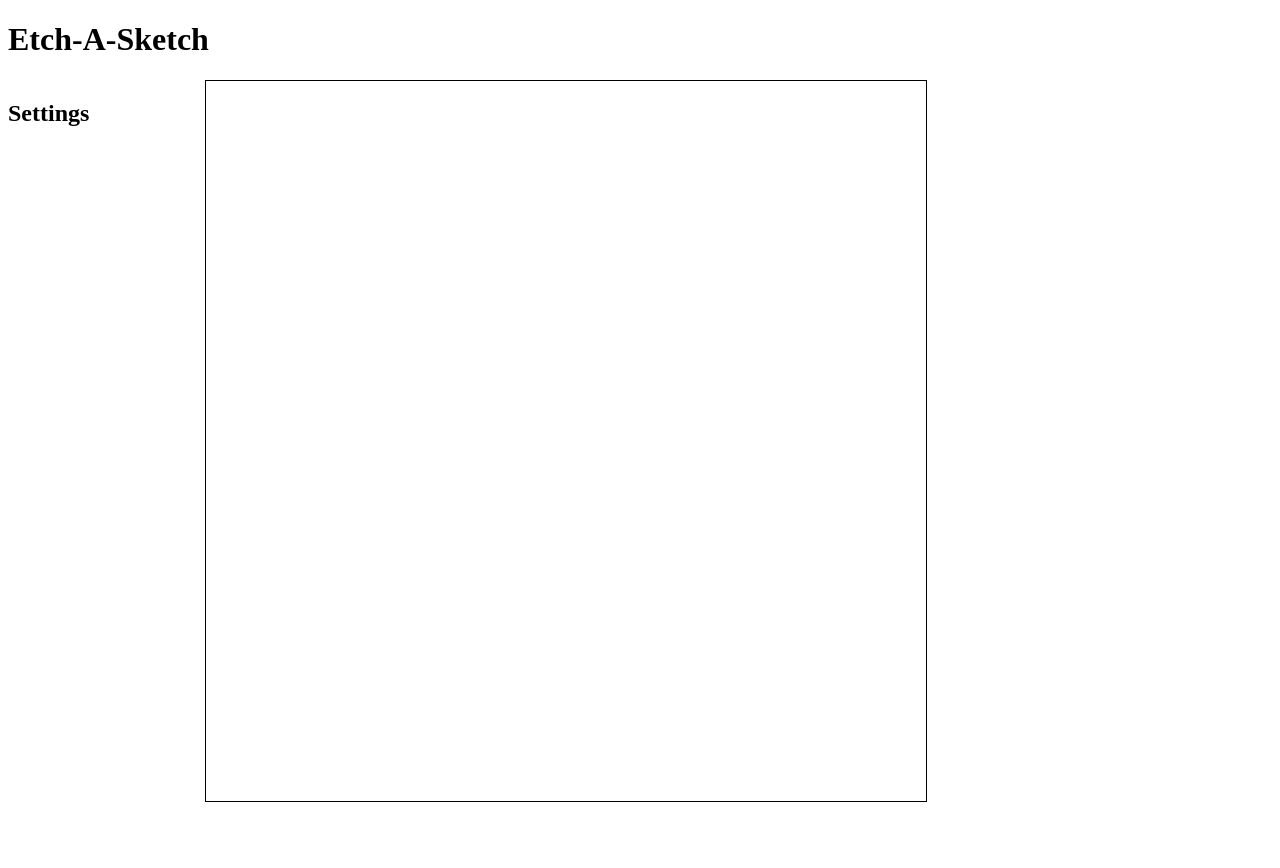
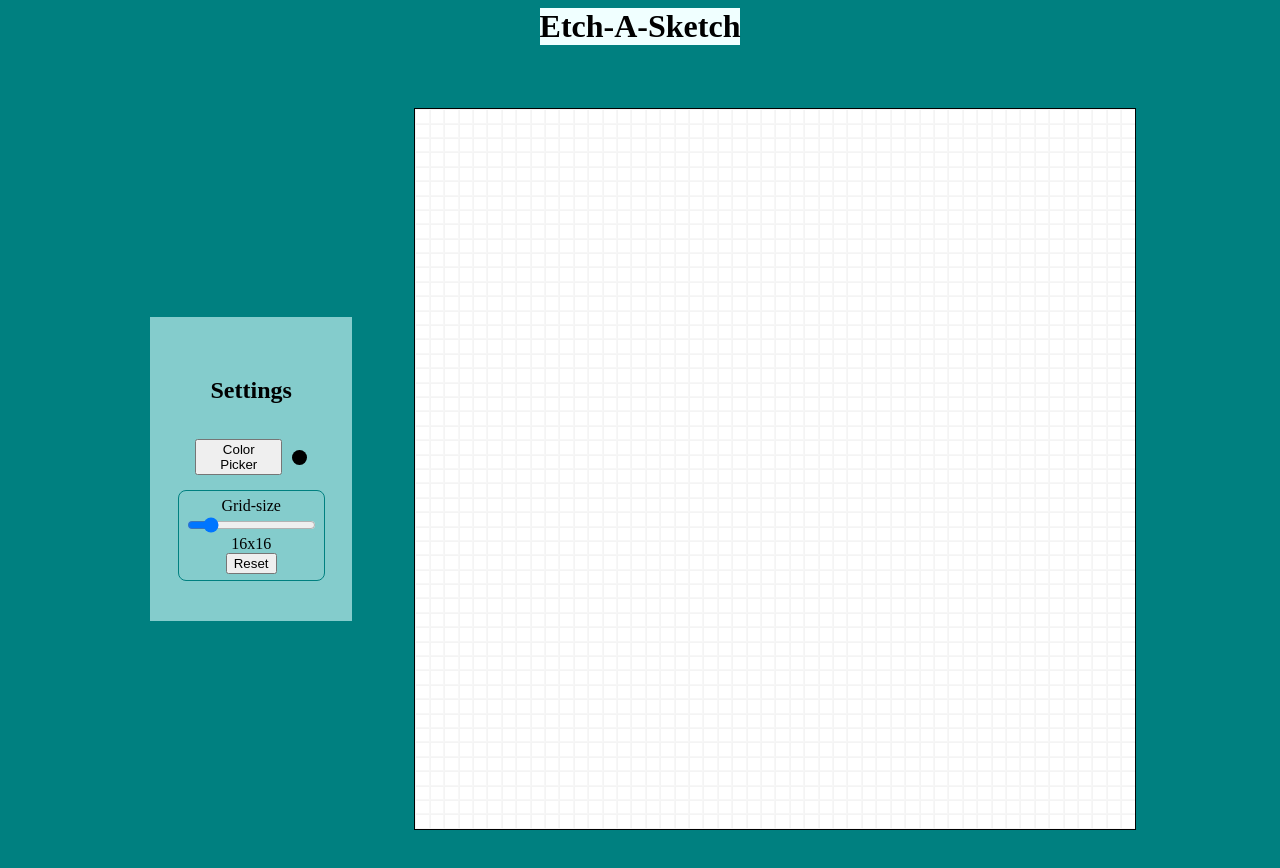
Before and after one commit to Theodorus-VII/etch-a-sketch, a plain HTML site: page index.html in a window 1280 px wide. Before the commit the page ends 810 px from the top, so only its background shows below. Drawn offline with Linux system fonts and the light colour scheme.

Commit message:
added resizable grid and updated UI

```diff
--- a/index.html
+++ b/index.html
@@ -12,6 +12,16 @@
     <div class="main-container">
         <div class="settings">
             <h2>Settings</h2>
+            <div class="color-picker-container">
+                <button class="color-picker">Color Picker</button>
+                <div class="color-preview"></div>
+            </div>
+            <div class="grid-size">
+                <span>Grid-size</span>
+                <input type="range" min="2", max="100", value="16" id="input-grid-slider" aria-label="grid-size input slider" oninput="updateSlider(this.value)">
+                <div class="grid-size-preview">16x16</div>
+                <button class="reset-btn" onclick="rebuildGrid()">Reset</button>
+            </div>
         </div>
         <div class="grid-container">
         </div>
--- a/script.js
+++ b/script.js
@@ -10,6 +10,15 @@ grid.onmouseup = ()=>{
     mousedown = false;
 }
 
+let COLOR = 'black'
+
+let slider = document.querySelector('#input-grid-slider');
+
+
+function updateSlider(value){
+    let slider_preview = document.querySelector('.grid-size-preview');
+    slider_preview.textContent = `${value}x${value}`;
+}
 
 function buildGrid(grid_size=16){
     let grid = document.querySelector('.grid-container');
@@ -33,7 +42,7 @@ function buildGrid(grid_size=16){
 
             grid_tile.addEventListener('mouseenter', ()=>{
                 if (mousedown){
-                    grid_tile.style.backgroundColor = 'black';
+                    grid_tile.style.backgroundColor = COLOR;
                 }
                 else{
                     grid_tile.classList.toggle('tile-hover');
@@ -46,7 +55,7 @@ function buildGrid(grid_size=16){
 
             grid_tile.addEventListener('mousedown', ()=>{
                 if (grid_tile.style.backgroundColor) return;
-                grid_tile.style.backgroundColor = 'black';
+                grid_tile.style.backgroundColor = COLOR;
             })
             container.appendChild(grid_tile);
         }
@@ -54,4 +63,10 @@ function buildGrid(grid_size=16){
     }
 }
 
+function rebuildGrid(){
+    let grid_size = document.getElementById('input-grid-slider').value;
+    document.querySelector('.grid-container').innerHTML = "";
+    buildGrid(grid_size);
+}
+
 buildGrid(50);
--- a/style.css
+++ b/style.css
@@ -1,14 +1,29 @@
+body{
+    background-color: teal;
+}
+
 .main-container{
     display: grid;
-    grid-template: 'settings grid grid grid'
+    grid-template: 'settings grid grid grid';
+    padding: 5% 10%;
+    align-items: center;
+    justify-content: space-around;
 }
 
+#heading{
+    justify-self: center;
+    text-align: center;
+    background-color: azure;
+    margin: 0 10%;
+}
 .grid-container{
+    background-color: white;
     display: flex;
     flex-direction: column;
     width: 720px;
     aspect-ratio: 1;
     padding: 0;
+    justify-self:right;
     grid-area: grid;
     border: solid black 1px
 }
@@ -23,8 +38,47 @@
     /* width: 6.25%; */
     margin: 0;
     padding: 0;
+    border: 1px inset rgba(0, 0, 0, 0.041);
 }
 
 .tile-hover{
     background-color: aqua;
 }
+
+.settings{
+    display: flex;
+    flex-direction: column;
+    align-items: center;
+    justify-content: center;
+    background-color: rgba(154, 216, 216, 0.863);
+    padding: 40px;
+    margin: 3%;
+}
+
+.color-preview{
+    height: 15px;
+    width: 15px;
+    border-radius: 50%;
+    background-color: black;
+}
+
+.grid-size{
+    border: 1px solid teal;
+    padding: 5%;
+    border-radius: 8px;
+    display: flex;
+    flex-direction: column;
+    align-items: center;
+    justify-content: center;
+}
+
+.color-picker-container{
+    display: flex;
+    flex-direction: row;
+    align-items: center;
+    margin: 10px 0px;
+}
+
+.color-preview, .color-picker{
+    margin: 5px;
+}
```
